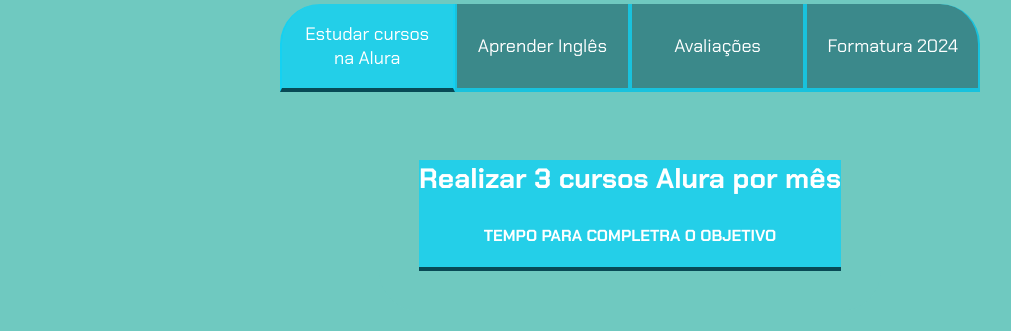
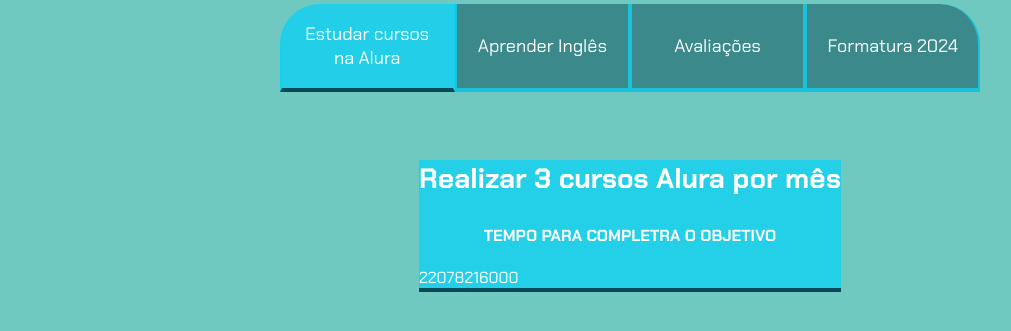
Before and after one commit to Ferfkm/Projeto3EWilson, a plain HTML site: page index.html in a window 1280 px wide. Shown: the part 99-430 px from the top of the page, without its empty margins (10-1021 px from the left). Drawn offline with Linux system fonts and the light colour scheme.

Commit message:
contadores

```diff
--- a/index.html
+++ b/index.html
@@ -21,18 +21,22 @@
             <div class="aba-conteudo ativo">
                 <h3 class="aba-conteudo-titulo-principal">Realizar 3 cursos Alura por mês</h3>
                 <h4 class="aba-conteudo-titulo-secundario">Tempo para completra o objetivo</h4>
+                <div class="contador"></div>
             </div>
             <div class="aba-conteudo">
                 <h3 class="aba-conteudo-titulo-principal">Estudar inglês 30 min por dia</h3>
                 <h4 class="aba-conteudo-titulo-secundario">Tempo para completra o objetivo</h4>
+                <div class="contador"></div>
             </div>
             <div class="aba-conteudo">
                 <h3 class="aba-conteudo-titulo-principal">Realizar duas avaliações trimestrais com os estudantes</h3>
                 <h4 class="aba-conteudo-titulo-secundario">Tempo para completra o objetivo</h4>
+                <div class="contador"></div>
             </div>
             <div class="aba-conteudo">
                 <h3 class="aba-conteudo-titulo-principal">Atualizar meu curriculo com os certificados</h3>
                 <h4 class="aba-conteudo-titulo-secundario">Tempo para completra o objetivo</h4>
+                <div class="contador"></div>
             </div>
         </div>
     </section>
--- a/main.js
+++ b/main.js
@@ -11,3 +11,8 @@ for (let i = 0; i<botoes.length; i++) {
         textos[i].classList.add("ativo");
     }
 }
+const contadores = document.querySelectorAll(".contador");
+const tempoObjetivo1 = new Date("2024-12-28");
+let tempoAtual = new Date();
+
+contadores[0].textContent = tempoObjetivo1 - tempoAtual;
```
